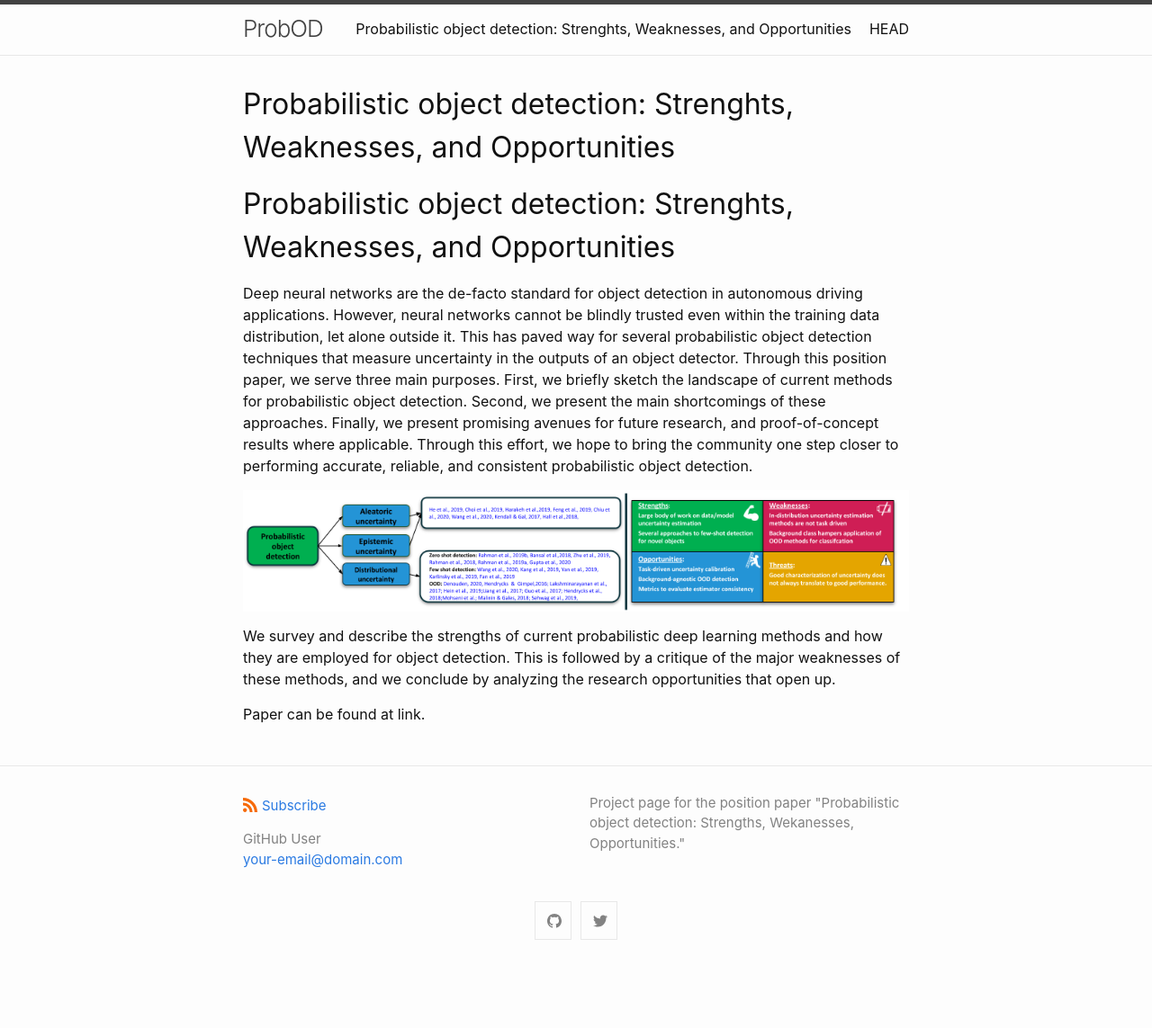
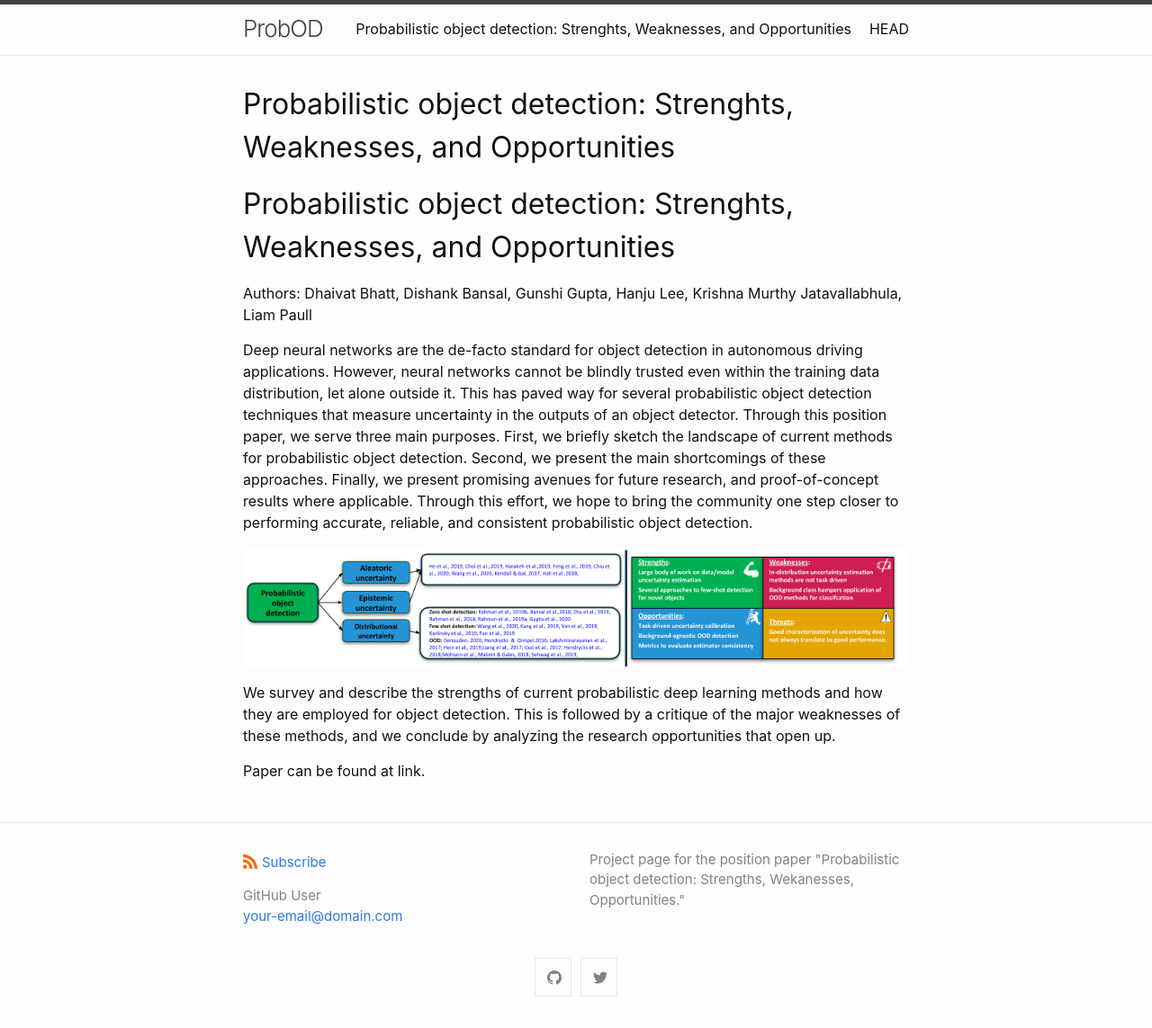
Before and after one commit to montrealrobotics/probod, a Jekyll site: the page built from index.md, in a window 1280 px wide. Shown: the whole page at 90% size. Built offline with Jekyll 4.4.1, drawn with Linux system fonts in a browser that asks for light colours; our own code applies the rules of GitHub Pages for plain Markdown files; before the commit the page ends 1080 px from its top, so only the background shows below that.

Commit message:
Update index.md

```diff
--- a/index.md
+++ b/index.md
@@ -10,6 +10,8 @@ layout: home
 
 # Probabilistic object detection: Strenghts, Weaknesses, and Opportunities
 
+Authors: Dhaivat Bhatt, Dishank Bansal, Gunshi Gupta, Hanju Lee, Krishna Murthy Jatavallabhula, Liam Paull
+
 Deep neural networks are the de-facto standard for object detection in autonomous driving applications. However, neural networks cannot be blindly trusted even within the training data distribution, let alone outside it. This has paved way for several probabilistic object detection techniques that measure uncertainty in the outputs of an object detector. Through this position paper, we serve three main purposes. First, we briefly sketch the landscape of current methods for probabilistic object detection. Second, we present the main shortcomings of these approaches. Finally, we present promising avenues for future research, and proof-of-concept results where applicable. Through this effort, we hope to bring the community one step closer to performing accurate, reliable, and consistent probabilistic object detection.
 
 <img src="assets/taxonomy.png" alt="taxomony" class="inline"/>
```
